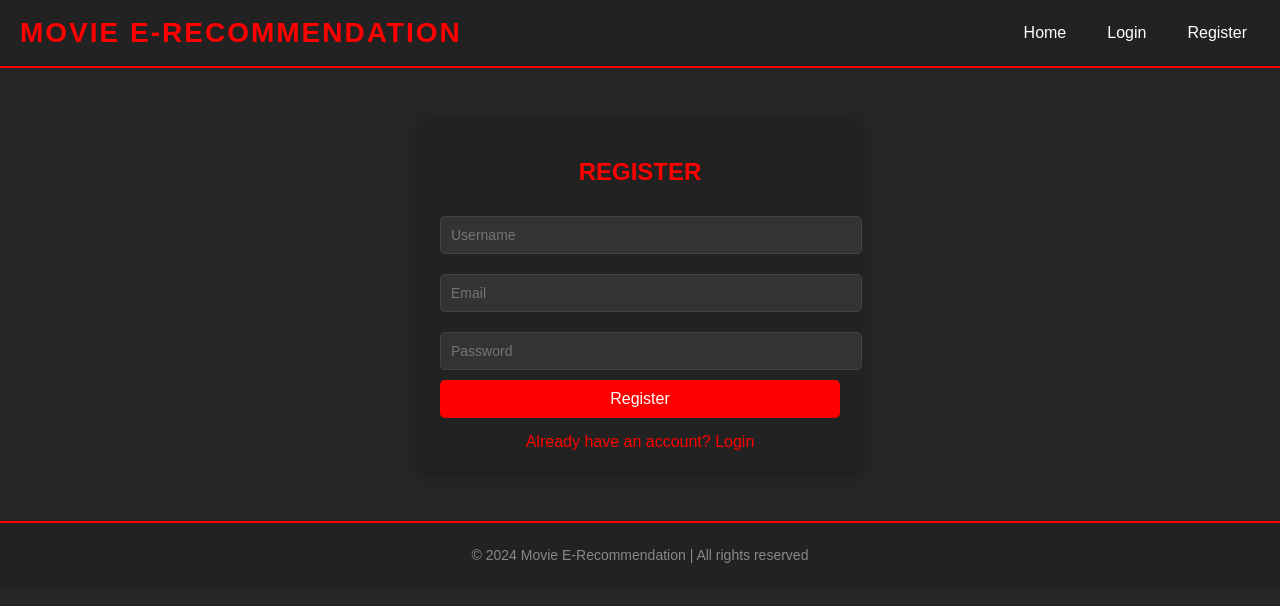
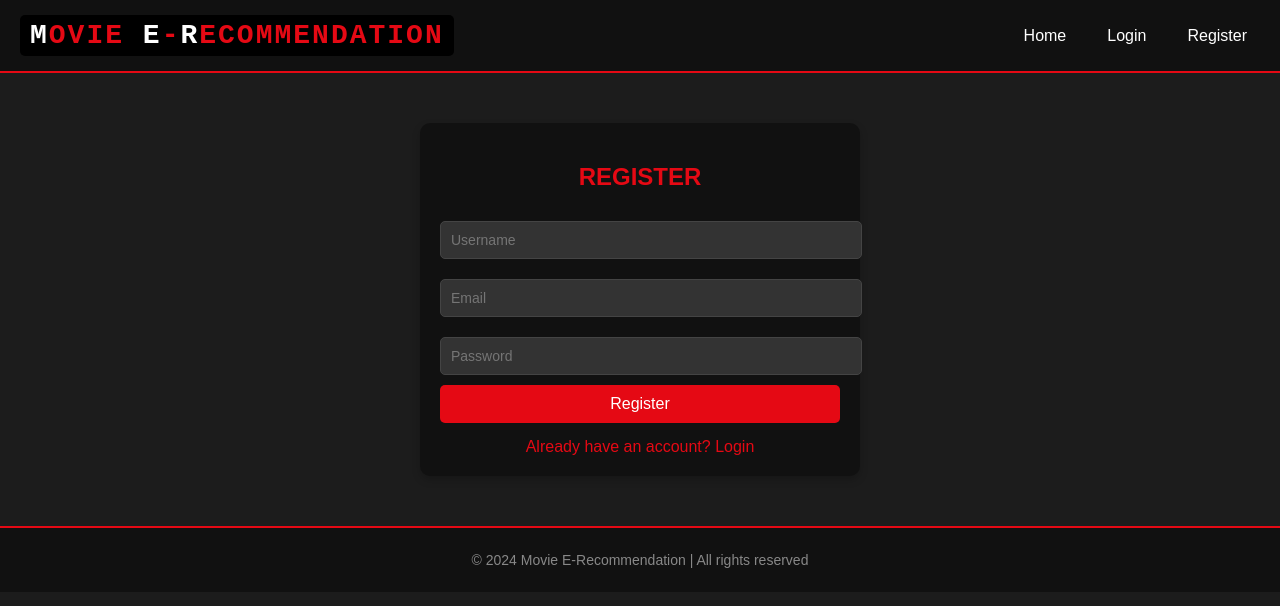
Before and after one commit to Justicesibisi/Movie-E-Recommendation, a React (Create React App) app in the folder frontend/: page /register in a window 1280 px wide. Shown: the top 606 px of the page. Built offline with nearby package versions, Linux system fonts and the light colour scheme; no server answers.

Commit message:
Styled the logo and aligned icons

```diff
--- a/frontend/src/components/Layout/Header.js
+++ b/frontend/src/components/Layout/Header.js
@@ -2,11 +2,12 @@ import React from 'react';
 import { Link } from 'react-router-dom';
 import '../../styles.css';
 
-
 const Header = ({ isLoggedIn }) => {
     return (
         <header className="header">
-            <h1 className="logo">Movie E-Recommendation</h1>
+            <h1 className="logo">
+                <span className="logo-white">M</span>ovie <span className="logo-white">E</span>-<span className="logo-white">R</span>ecommendation
+            </h1>
             <nav className="nav-links">
                 <Link to="/">Home</Link>
                 {isLoggedIn ? (
--- a/frontend/src/pages/Home.js
+++ b/frontend/src/pages/Home.js
@@ -1,51 +1,97 @@
-import React, { useEffect, useState } from 'react';
-import axios from 'axios';
+import React, { useState, useEffect } from 'react';
 import '../styles.css';
 
 const Home = () => {
     const [movies, setMovies] = useState([]);
-    const [loading, setLoading] = useState(true);
     const [error, setError] = useState('');
+    const [loggedIn, setLoggedIn] = useState(false);
 
     useEffect(() => {
         const fetchMovies = async () => {
             try {
-                const response = await axios.get('/api/movies/popular');
-                setMovies(response.data.results); // Adjust based on your backend response structure
-            } catch (error) {
-                setError('Failed to load movies.');
-                console.error('Error fetching movies:', error);
-            } finally {
-                setLoading(false);
+                const response = await fetch('http://localhost:5000/api/movies/movies'); // API URL
+                if (!response.ok) {
+                    throw new Error('Failed to fetch movies');
+                }
+                const data = await response.json();
+                setMovies(data);
+            } catch (err) {
+                setError(err.message);
             }
         };
+
+        // Check login status
+        const token = localStorage.getItem('authToken');
+        setLoggedIn(!!token); // Set logged-in state based on token presence
 
         fetchMovies();
     }, []);
 
     return (
-        <div className="main-content">
-            <h1>Popular Movies</h1>
-            {loading ? (
-                <p>Loading...</p>
-            ) : error ? (
-                <p>{error}</p>
-            ) : (
-                <div className="movies">
-                    {movies.length > 0 ? (
-                        movies.map((movie) => (
-                            <div className="movie" key={movie.id}>
-                                <img src={`https://image.tmdb.org/t/p/w500${movie.poster_path}`} alt={movie.title} />
-                                <h3>{movie.title}</h3>
-                                <a href={`/movies/${movie.id}`} className="btn-watch">
-                                    Watch Now
-                                </a>
+        <div style={{ backgroundColor: '#1c1c1c', color: '#f5f5f5', minHeight: '100vh', padding: '20px' }}>
+            <h1 style={{ color: '#e50914', textAlign: 'center' }}>Popular Movies</h1>
+            {error && <p style={{ color: '#e50914', textAlign: 'center' }}>{error}</p>}
+            <div style={{ display: 'flex', flexWrap: 'wrap', gap: '20px', justifyContent: 'center' }}>
+                {movies.map((movie) => (
+                    <div
+                        key={movie.id}
+                        style={{
+                            width: '300px',
+                            backgroundColor: '#333',
+                            borderRadius: '10px',
+                            overflow: 'hidden',
+                            boxShadow: '0 4px 8px rgba(0, 0, 0, 0.2)',
+                            transition: 'transform 0.2s',
+                        }}
+                        onMouseEnter={(e) => (e.currentTarget.style.transform = 'scale(1.05)')}
+                        onMouseLeave={(e) => (e.currentTarget.style.transform = 'scale(1)')}
+                    >
+                        <img
+                            src={movie.poster}
+                            alt={movie.title}
+                            style={{ width: '100%', height: '400px', objectFit: 'cover' }}
+                        />
+                        <div style={{ padding: '10px' }}>
+                            <h3 style={{ color: '#e50914', margin: '10px 0' }}>{movie.title}</h3>
+                            <p style={{ fontSize: '0.9rem', color: '#ccc' }}>
+                                {movie.description || 'No description available'}
+                            </p>
+                            <div style={{ marginTop: '10px', display: 'flex', justifyContent: 'space-between' }}>
+                                <button
+                                    style={{
+                                        backgroundColor: '#e50914',
+                                        color: '#fff',
+                                        border: 'none',
+                                        padding: '10px',
+                                        borderRadius: '5px',
+                                        cursor: 'pointer',
+                                    }}
+                                    onClick={() =>
+                                        window.open(`https://www.youtube.com/results?search_query=${movie.title}+trailer`, '_blank')
+                                    }
+                                >
+                                    Play Trailer
+                                </button>
+                                <span style={{ color: '#f5f5f5', fontWeight: 'bold' }}>
+                                    ⭐ {movie.rating || 'N/A'}
+                                </span>
                             </div>
-                        ))
-                    ) : (
-                        <p>No movies to display.</p>
-                    )}
-                </div>
+                            <a
+                                href={`https://www.justwatch.com/us/search?q=${movie.title}`}
+                                target="_blank"
+                                rel="noopener noreferrer"
+                                style={{ color: '#e50914', textDecoration: 'none', display: 'block', marginTop: '10px' }}
+                            >
+                                Where to Watch
+                            </a>
+                        </div>
+                    </div>
+                ))}
+            </div>
+            {!loggedIn && (
+                <p style={{ marginTop: '20px', textAlign: 'center', fontSize: '1rem', color: '#666' }}>
+                    Please <a href="/login" style={{ color: '#e50914', textDecoration: 'none' }}>log in</a> to view personalized content and set your preferences.
+                </p>
             )}
         </div>
     );
--- a/frontend/src/styles.css
+++ b/frontend/src/styles.css
@@ -1,32 +1,50 @@
 /* General Styles */
 body {
-    font-family: Arial, sans-serif;
+    font-family: 'Arial', sans-serif;
     margin: 0;
     padding: 0;
-    background-color: #262525; /* Dark background */
+    background-color: #1c1c1c; /* Darker background */
     color: #fff; /* White text */
+    transition: background-color 0.5s ease;
+    cursor: pointer; /* Default cursor */
 }
 
 /* Header Styles */
 header {
-    background-color: #222;
+    background-color: #111;
     padding: 15px 20px;
     display: flex;
     align-items: center;
     justify-content: space-between;
-    border-bottom: 2px solid #ff0000;
+    border-bottom: 2px solid #e50914;
     position: sticky;
     top: 0;
     z-index: 1000;
+    transition: background-color 0.5s ease;
 }
 
 header h1 {
-    color: #ff0000; /* Logo color */
+    color: #e50914; /* Logo color */
     font-size: 28px;
     font-weight: bold;
     margin: 0;
     text-transform: uppercase;
     letter-spacing: 2px;
+    transition: color 0.5s ease;
+}
+
+/* Logo Styles */
+.logo {
+    background-color: #000; /* Black background */
+    padding: 5px 10px;
+    border-radius: 5px;
+    font-family: 'Courier New', Courier, monospace; /* Custom font */
+    text-shadow: 2px 2px 4px rgba(0, 0, 0, 0.5); /* Text shadow */
+    transition: background-color 0.5s ease;
+}
+
+.logo-white {
+    color: #fff; /* White color for specific letters */
 }
 
 header nav {
@@ -45,22 +63,24 @@ header nav a {
 }
 
 header nav a:hover {
-    background-color: #ff0000;
+    background-color: #e50914;
     color: #000;
-    border-color: #ff0000;
+    border-color: #e50914;
 }
 
 /* Main Content Styles */
 .main-content {
     padding: 20px;
     text-align: center;
+    animation: fadeIn 1s ease-in-out;
 }
 
 .login-prompt {
-    color: #ff0000;
+    color: #e50914;
     font-size: 1.2rem;
     margin: 20px 0;
     font-style: italic;
+    animation: fadeIn 1s ease-in-out;
 }
 
 /* Movie Card Styles */
@@ -69,6 +89,7 @@ header nav a:hover {
     grid-template-columns: repeat(auto-fill, minmax(200px, 1fr));
     gap: 20px;
     padding: 20px;
+    animation: fadeIn 1s ease-in-out;
 }
 
 .movie {
@@ -77,75 +98,90 @@ header nav a:hover {
     overflow: hidden;
     box-shadow: 0 4px 8px rgba(0, 0, 0, 0.2);
     text-align: center;
-    transition: transform 0.2s;
+    transition: transform 0.2s, box-shadow 0.2s;
 }
 
 .movie:hover {
     transform: scale(1.05);
+    box-shadow: 0 8px 16px rgba(0, 0, 0, 0.3);
 }
 
 .movie img {
     width: 100%;
     height: 300px;
     object-fit: cover;
+    transition: transform 0.5s ease;
+}
+
+.movie img:hover {
+    transform: scale(1.1);
 }
 
 .movie h3 {
     margin: 10px 0;
     font-size: 18px;
-    color: #ff0000;
+    color: #e50914;
+    transition: color 0.5s ease;
 }
 
 .btn-watch {
     display: inline-block;
-    background-color: #ff0000;
+    background-color: #e50914;
     color: white;
     padding: 10px 15px;
     border-radius: 5px;
     margin: 10px 0;
     text-decoration: none;
     font-size: 14px;
+    transition: background-color 0.3s;
+    cursor: pointer; /* Pointer cursor for button */
 }
 
 .btn-watch:hover {
-    background-color: #ff3333;
+    background-color: green; /* Change to green on hover */
 }
 
 /* Footer Styles */
 footer {
-    background-color: #222;
+    background-color: #111;
     color: #888;
     padding: 10px 20px;
     text-align: center;
     font-size: 14px;
-    border-top: 2px solid #ff0000;
+    border-top: 2px solid #e50914;
+    transition: background-color 0.5s ease;
 }
 
 footer a {
-    color: #ff0000;
+    color: #e50914;
     text-decoration: none;
+    transition: color 0.3s ease;
 }
 
 footer a:hover {
     text-decoration: underline;
+    color: #ff3333;
 }
+
 /* Form Container */
 .form-container {
     max-width: 400px;
     margin: 50px auto;
     padding: 20px;
-    background-color: #222;
+    background-color: #111;
     border-radius: 10px;
     box-shadow: 0 4px 8px rgba(0, 0, 0, 0.2);
+    animation: fadeIn 1s ease-in-out;
 }
 
 /* Form Heading */
 .form-container h2 {
-    color: #ff0000;
+    color: #e50914;
     text-align: center;
     margin-bottom: 20px;
     font-size: 24px;
     text-transform: uppercase;
+    transition: color 0.5s ease;
 }
 
 /* Input Fields */
@@ -158,13 +194,14 @@ footer a:hover {
     background-color: #333;
     color: #fff;
     font-size: 14px;
+    transition: background-color 0.5s ease, color 0.5s ease;
 }
 
 /* Submit Button */
 .form-container button {
     width: 100%;
     padding: 10px;
-    background-color: #ff0000;
+    background-color: #e50914;
     border: none;
     color: #fff;
     font-size: 16px;
@@ -182,10 +219,41 @@ footer a:hover {
     display: block;
     text-align: center;
     margin-top: 15px;
-    color: #ff0000;
+    color: #e50914;
     text-decoration: none;
+    transition: color 0.3s ease;
 }
 
 .form-container .form-link:hover {
     text-decoration: underline;
+    color: #ff3333;
 }
+
+/* Animations */
+@keyframes fadeIn {
+    from {
+        opacity: 0;
+    }
+    to {
+        opacity: 1;
+    }
+}
+
+.trailer {
+    margin-top: 10px;
+    position: relative;
+    padding-bottom: 56.25%; /* 16:9 aspect ratio */
+    height: 0;
+    overflow: hidden;
+    max-width: 100%;
+    background: #000;
+}
+
+.trailer iframe {
+    position: absolute;
+    top: 0;
+    left: 0;
+    width: 100%;
+    height: 100%;
+    border: none;
+}
```
Also changed, not shown: 1 other file (tests, documents, lock files or other folders).
